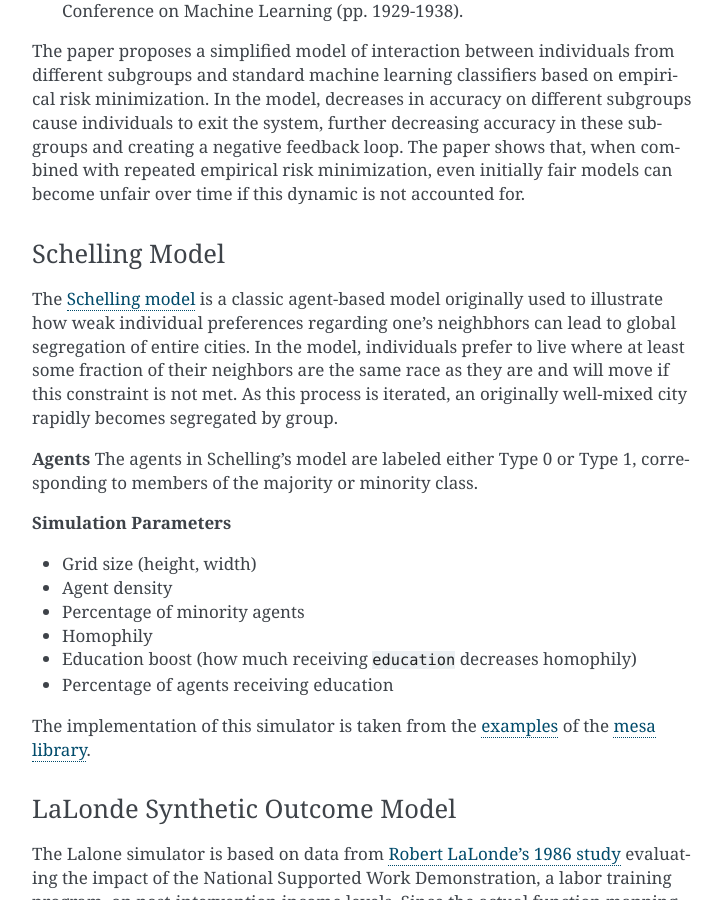
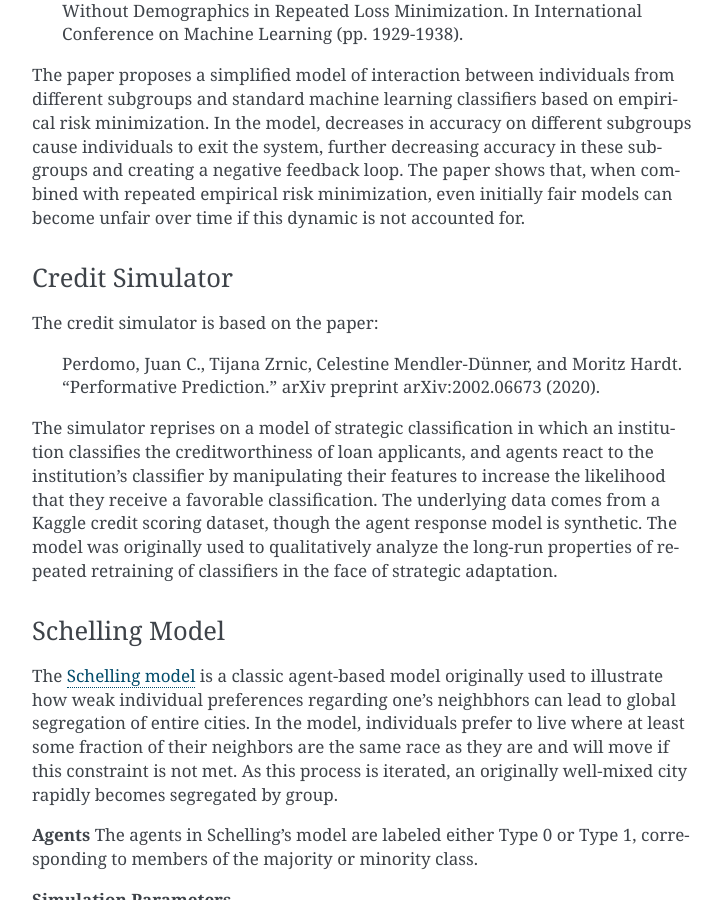
Before and after one commit to socialfoundations/whynot, a Sphinx documentation site: the page built from docs/source/simulators.rst, in a window 1280 px wide and 900 px high, scrolled down 6642 px. Shown: the whole window, without its empty margins (388-1110 px from the left). Built offline with Sphinx 7.4.7, drawn with Linux system fonts in a browser that asks for light colours; some of the changed text lies outside the part shown.

Commit message:
Add docs for credit simulator and update notebook

```diff
--- a/docs/source/simulators.rst
+++ b/docs/source/simulators.rst
@@ -31,7 +31,8 @@ Dynamical systems based simulators:
 * :ref:`opioid-simulator`
 * :ref:`lotka-volterra-simulator`
 * :ref:`delayed-impact-simulator`
-* :ref:`repeated-classification`
+* :ref:`repeated-classification-simulator`
+* :ref:`credit-simulator`
 
 Agent-based simulators:
 
@@ -309,7 +310,7 @@ are based on real FICO data. In this dynamic setting, the paper shows that
 static fairness criterion do not in genearl promote improvement over time and
 can indeed cause active harm.
 
-.. _repeated-classification:
+.. _repeated-classification-simulator:
 
 Repeated Classification Simulator
 ^^^^^^^^^^^^^^^^^^^^^^^^^^^^^^^^^
@@ -326,6 +327,24 @@ cause individuals to exit the system, further decreasing accuracy in these
 subgroups and creating a negative feedback loop. The paper shows that, when
 combined with repeated empirical risk minimization, even initially fair models
 can become unfair over time if this dynamic is not accounted for.
+
+.. _credit-simulator:
+
+Credit Simulator
+^^^^^^^^^^^^^^^^
+The credit simulator is based on the paper:
+
+    Perdomo, Juan C., Tijana Zrnic, Celestine Mendler-Dünner, and Moritz Hardt.
+    "Performative Prediction." arXiv preprint arXiv:2002.06673 (2020).
+
+The simulator reprises on a model of strategic classification in which
+an institution classifies the creditworthiness of loan applicants, and agents
+react to the institution’s classifier by manipulating their features to increase
+the likelihood that they receive a favorable classification. The underlying
+data comes from a Kaggle credit scoring dataset, though the agent response model
+is synthetic.  The model was originally used to qualitatively analyze the
+long-run properties of repeated retraining of classifiers in the face of
+strategic adaptation.
 
 
 .. _schelling-simulator:
```
Also changed, not shown: docs/source/simulator_configs/credit.rst (added, +24 -0 lines), 3 other files.
